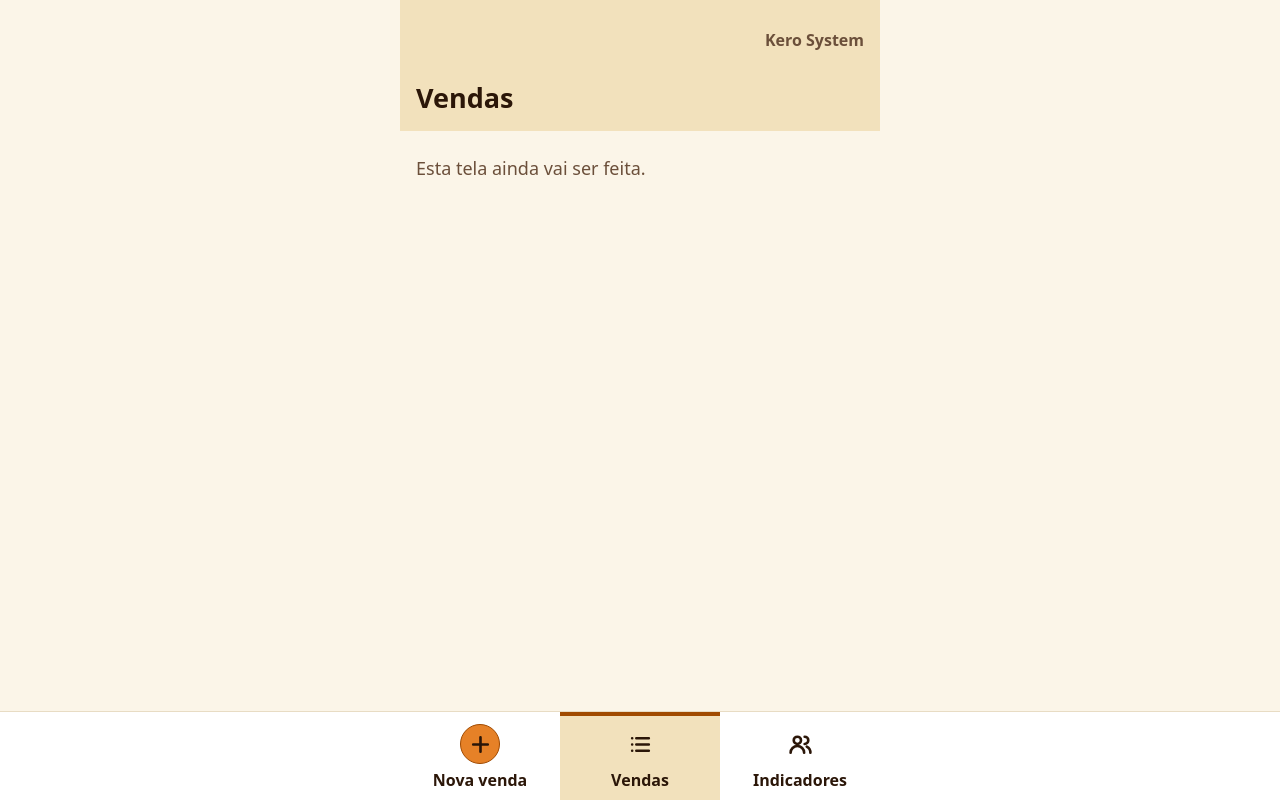
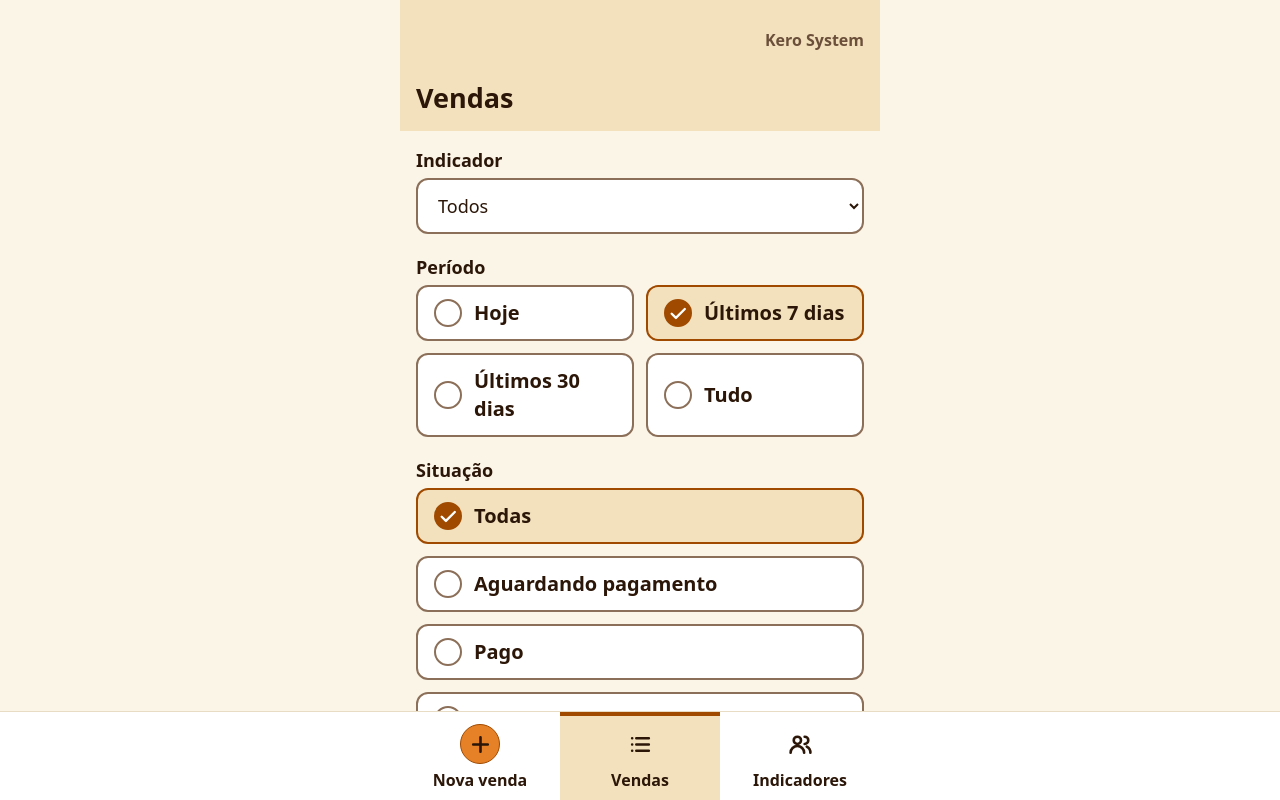
Before and after one commit to marc-alves/kerosytem, a Next.js app: page /vendas in a window 1280 px wide. Built offline with nearby package versions, Linux system fonts and the light colour scheme.

Commit message:
T22: lista de vendas com filtros na URL (spec 10.7)
Padrão ao abrir: Todos / Últimos 7 dias / Todas (proposta da spec, a confirmar).

Co-Authored-By: Claude Opus 5.5 <noreply@anthropic.com>

```diff
--- /dev/null
+++ b/app/(app)/vendas/filtros-vendas.tsx
@@ -0,0 +1,80 @@
+"use client";
+
+import { useRouter } from "next/navigation";
+import { useOptimistic, useTransition } from "react";
+import { Escolha } from "@/components/escolha";
+import { PERIODOS, type Periodo } from "@/lib/indicacao/periodo";
+import type { StatusVenda } from "@/lib/indicacao/tipos";
+
+export type Filtros = { indicador: string; periodo: Periodo; situacao: StatusVenda | "todas" };
+
+const SITUACOES: ReadonlyArray<{ valor: Filtros["situacao"]; rotulo: string }> = [
+  { valor: "todas", rotulo: "Todas" },
+  { valor: "pendente", rotulo: "Aguardando pagamento" },
+  { valor: "confirmada", rotulo: "Pago" },
+  { valor: "cancelada", rotulo: "Cancelada" },
+];
+
+/** Spec 10.7: o resultado muda ao escolher, sem botão "Filtrar"; os filtros ficam na URL. */
+export function FiltrosVendas({
+  filtros,
+  indicadores,
+}: {
+  filtros: Filtros;
+  indicadores: ReadonlyArray<{ id: string; nome: string }>;
+}) {
+  const router = useRouter();
+  const [, iniciar] = useTransition();
+  // Marca a escolha na hora; a lista chega do servidor logo depois.
+  const [atual, marcar] = useOptimistic(filtros);
+
+  function escolher(mudanca: Partial<Filtros>) {
+    const novos = { ...atual, ...mudanca };
+    iniciar(() => {
+      marcar(novos);
+      router.replace(`/vendas?${new URLSearchParams(novos)}`, { scroll: false });
+    });
+  }
+
+  return (
+    <div className="flex flex-col gap-5">
+      <div className="flex flex-col gap-1">
+        <label htmlFor="filtro-indicador" className="text-base font-semibold">
+          Indicador
+        </label>
+        <select
+          id="filtro-indicador"
+          value={atual.indicador}
+          onChange={(e) => escolher({ indicador: e.target.value })}
+          className={
+            "min-h-14 w-full rounded-cartao border-2 border-borda-campo bg-superficie px-4 text-base text-texto " +
+            "focus-visible:outline-3 focus-visible:outline-offset-2 focus-visible:outline-laranja-escuro"
+          }
+        >
+          <option value="todos">Todos</option>
+          <option value="sem_codigo">Sem código</option>
+          {indicadores.map((i) => (
+            <option key={i.id} value={i.id}>
+              {i.nome}
+            </option>
+          ))}
+        </select>
+      </div>
+      <Escolha<Periodo>
+        nome="periodo"
+        legenda="Período"
+        colunas={2}
+        valor={atual.periodo}
+        onChange={(periodo) => escolher({ periodo })}
+        opcoes={PERIODOS}
+      />
+      <Escolha<Filtros["situacao"]>
+        nome="situacao"
+        legenda="Situação"
+        valor={atual.situacao}
+        onChange={(situacao) => escolher({ situacao })}
+        opcoes={SITUACOES}
+      />
+    </div>
+  );
+}
--- a/app/(app)/vendas/page.tsx
+++ b/app/(app)/vendas/page.tsx
@@ -1,11 +1,78 @@
+import Link from "next/link";
+import { Suspense } from "react";
+import { FiltrosVendas, type Filtros } from "@/app/(app)/vendas/filtros-vendas";
+import { classesBotao } from "@/components/botao";
 import { Cabecalho } from "@/components/cabecalho";
+import { CartaoVenda } from "@/components/cartao-venda";
+import { Carregando, Vazio } from "@/components/estados";
+import { repositorio } from "@/lib/dados/sessao";
+import { inicioDoPeriodo, PERIODOS } from "@/lib/indicacao/periodo";
 
-// Provisória: a tela de verdade é a T22.
-export default function PaginaVendas() {
+type Parametros = Awaited<PageProps<"/vendas">["searchParams"]>;
+
+/**
+ * Filtros da URL, com o padrão ao abrir: Todos / Últimos 7 dias / Todas
+ * (proposta da spec 10.7, **[a confirmar]**). Valor desconhecido volta ao padrão.
+ */
+function lerFiltros(parametros: Parametros, indicadores: ReadonlyArray<{ id: string }>): Filtros {
+  const um = (v: string | string[] | undefined) => (typeof v === "string" ? v : undefined);
+  const indicador = um(parametros.indicador);
+  const periodo = PERIODOS.find((p) => p.valor === um(parametros.periodo))?.valor ?? "7dias";
+  const situacao = um(parametros.situacao);
+  return {
+    indicador:
+      indicador === "sem_codigo" || indicadores.some((i) => i.id === indicador) ? indicador! : "todos",
+    periodo,
+    situacao:
+      situacao === "pendente" || situacao === "confirmada" || situacao === "cancelada" ? situacao : "todas",
+  };
+}
+
+async function ListaVendas({ searchParams }: { searchParams: PageProps<"/vendas">["searchParams"] }) {
+  const repo = await repositorio();
+  const indicadores = await repo.listarIndicadores();
+  const filtros = lerFiltros(await searchParams, indicadores);
+  const vendas = await repo.listarVendas({
+    indicador: filtros.indicador,
+    desde: inicioDoPeriodo(filtros.periodo, new Date()),
+    situacao: filtros.situacao,
+  });
+
+  return (
+    <>
+      <FiltrosVendas filtros={filtros} indicadores={indicadores.map(({ id, nome }) => ({ id, nome }))} />
+      {vendas.length === 0 ? (
+        <Vazio
+          mensagem="Nenhuma venda neste filtro."
+          acao={
+            <Link href="/vendas/nova" className={classesBotao()}>
+              Nova venda
+            </Link>
+          }
+        />
+      ) : (
+        <ul className="flex flex-col gap-3" aria-label="Vendas">
+          {vendas.map((v) => (
+            <li key={v.id}>
+              <CartaoVenda venda={v} />
+            </li>
+          ))}
+        </ul>
+      )}
+    </>
+  );
+}
+
+/** Spec 10.7. */
+export default function PaginaVendas({ searchParams }: PageProps<"/vendas">) {
   return (
     <>
       <Cabecalho titulo="Vendas" />
-      <p className="px-4 py-6 text-base text-texto-suave">Esta tela ainda vai ser feita.</p>
+      <div className="flex flex-col gap-6 px-4 py-4">
+        <Suspense fallback={<Carregando />}>
+          <ListaVendas searchParams={searchParams} />
+        </Suspense>
+      </div>
     </>
   );
 }
--- a/specs/001-indicacao/tasks.md
+++ b/specs/001-indicacao/tasks.md
@@ -59,7 +59,7 @@ Ordem sugerida. Cada tarefa é pequena e entregável sozinha; "depende de" indic
 - [x] T20. Venda lançada em `/vendas/[id]/lancada` (**spec 10.6**): venda com código mostra a mensagem com botão **Copiar mensagem** (texto cru com `*` e `~`; vira "✓ Copiado" e fica assim); venda sem código mostra "Venda lançada" e o valor; nos dois casos, selo e botão **Nova venda**; recarregar mantém a tela; checklist (depende de T19)
 - [x] T33. **Desfazer esta venda** na tela de sucesso (**spec 10.6**): cancela a venda pendente recém-lançada, com diálogo; depois, selo "Cancelada" e o link some; checklist (depende de T15, T20)
 - [x] T21. Detalhe do indicador (**spec 10.3**): resumo, códigos com tipo, desconto, validade, usos e aviso de limite com **Criar novo código**; vendas ("Aguardando pagamento" e "Pago") com **Confirmar recebimento** e as recusas da spec 10.8; **sem seção de pagamentos**; checklist (depende de T15, T39, T31)
-- [ ] T22. Lista de vendas (**spec 10.7**): filtros de indicador, período (Hoje, Últimos 7 dias, Últimos 30 dias, Tudo) e situação na URL, cartões e **Confirmar recebimento** nas que aguardam pagamento; vazio com **Nova venda**; checklist (depende de T15, T39, T31)
+- [x] T22. Lista de vendas (**spec 10.7**): filtros de indicador, período (Hoje, Últimos 7 dias, Últimos 30 dias, Tudo) e situação na URL, cartões e **Confirmar recebimento** nas que aguardam pagamento; vazio com **Nova venda**; checklist (depende de T15, T39, T31)
 - [ ] T34. Cancelar venda (detalhe do indicador e lista de vendas, **spec 10.8**): diálogo de perigo "Cancelar esta venda de R$ 104,50 de João?" (com "Ela deixa de contar como uso do código." se estiver paga); sem bloqueio por saldo; checklist (depende de T15, T21, T22)
 - [ ] ~~T35. Cancelar pagamento ao indicador~~ — **cancelada**: não há pagamento ao indicador no sistema.
 
```
